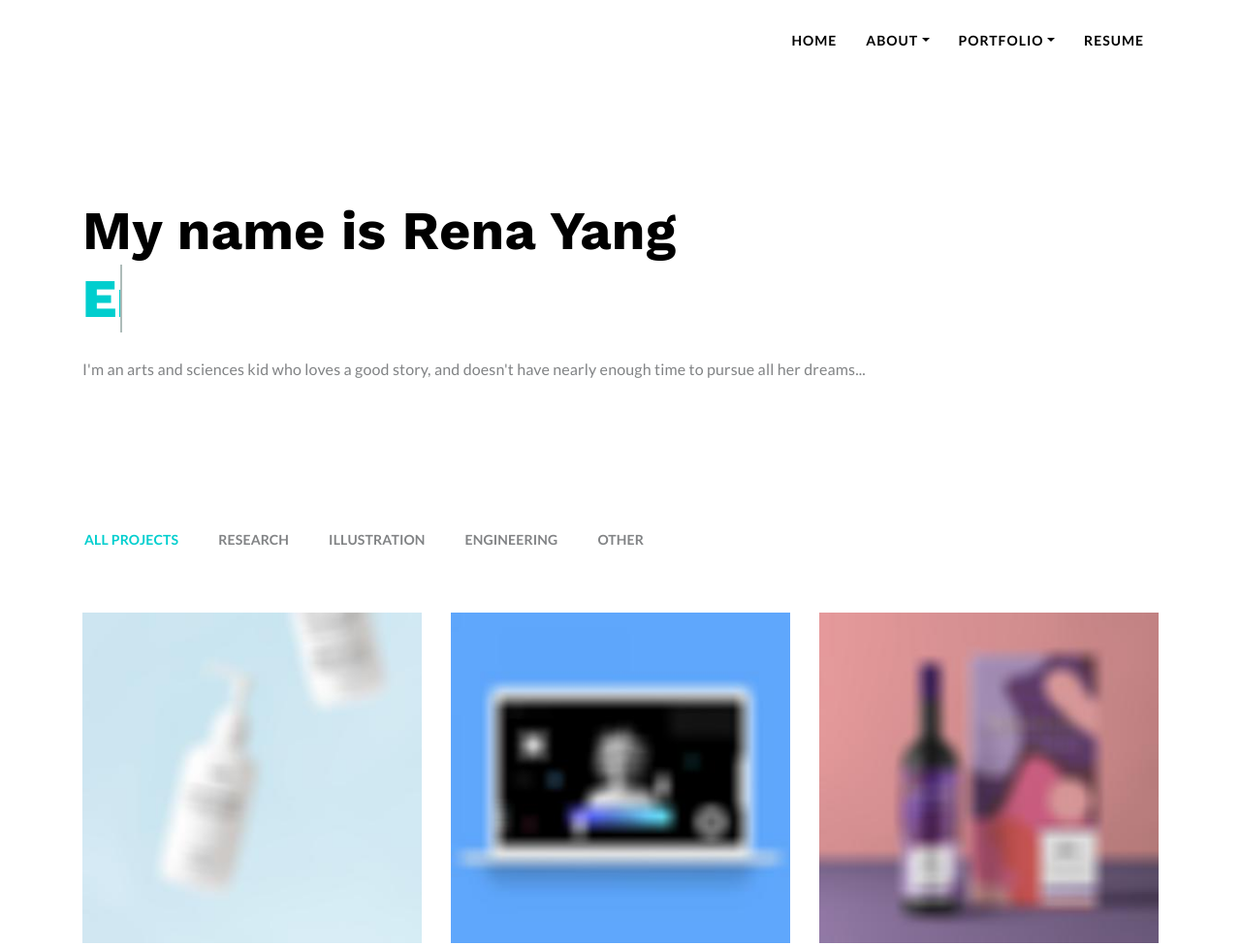
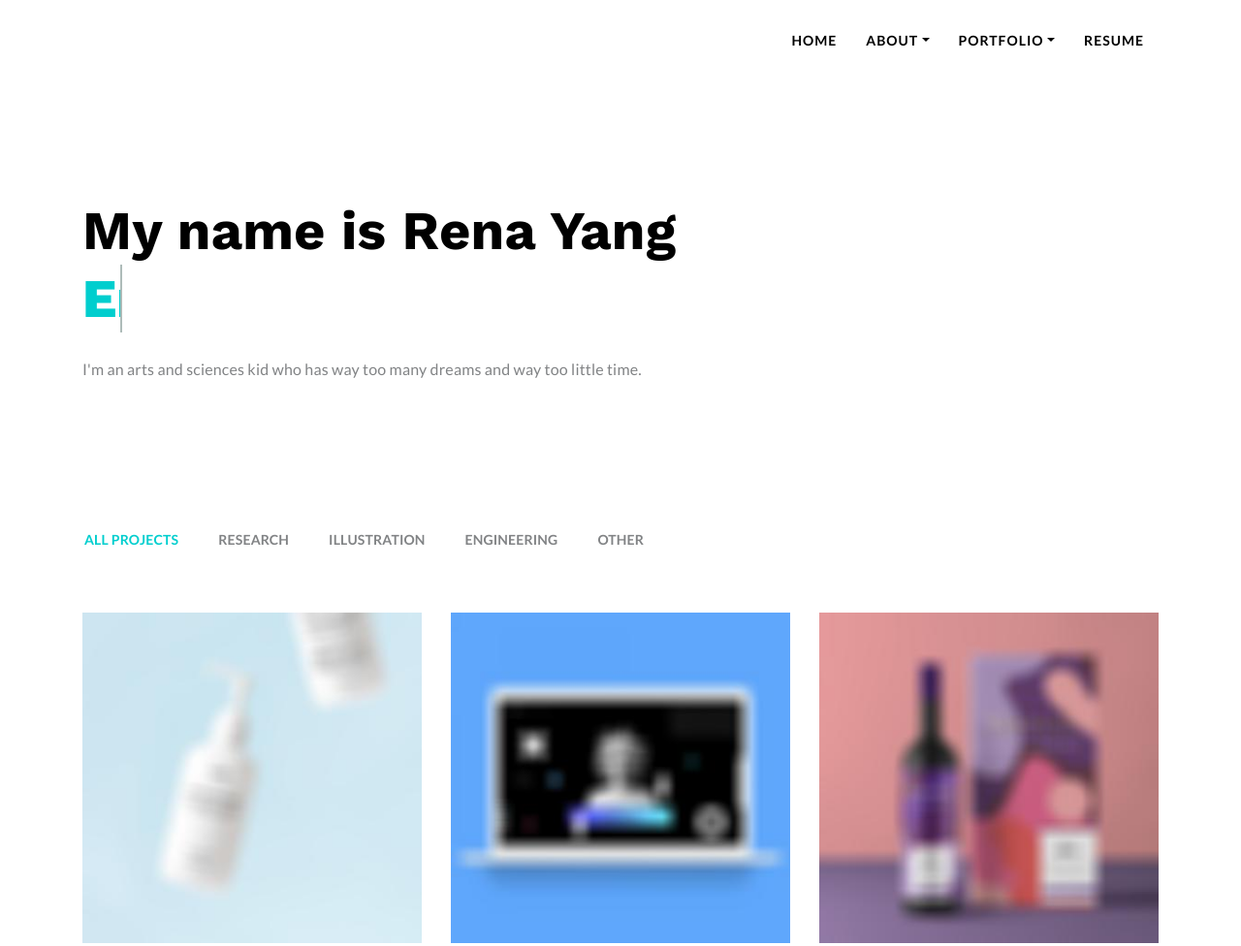
Before and after one commit to rena-yang/rena-yang.github.io, a plain HTML site: page index.html in a window 1280 px wide. Shown: the top 976 px of the page at 97% size. Drawn offline with nearby package versions, Linux system fonts and the light colour scheme; some packages are replaced by stand-ins of ours.

Commit message:
FINAL FAVICON FIX? PLEASE?

```diff
--- a/index.html
+++ b/index.html
@@ -4,7 +4,7 @@
 <head>
   <meta charset="utf-8">
   <title>Rena Yang</title>
-  <link rel="icon" href="images/icon.png type="/images/x-icon">
+  <link rel="icon" href="/images/icon.png" type="images/x-icon">
 
   <!-- mobile responsive meta -->
   <meta name="viewport" content="width=device-width, initial-scale=1">
@@ -95,7 +95,7 @@
 						<b>Engineer.</b>
                     </span>
                 </h2>
-                <p>I'm an arts and sciences kid who loves a good story, and doesn't have nearly enough time to pursue all her dreams...</p>
+                <p>I'm an arts and sciences kid who has way too many dreams and way too little time.</p>
 			</div>
 		</div>
 	</div>
```
